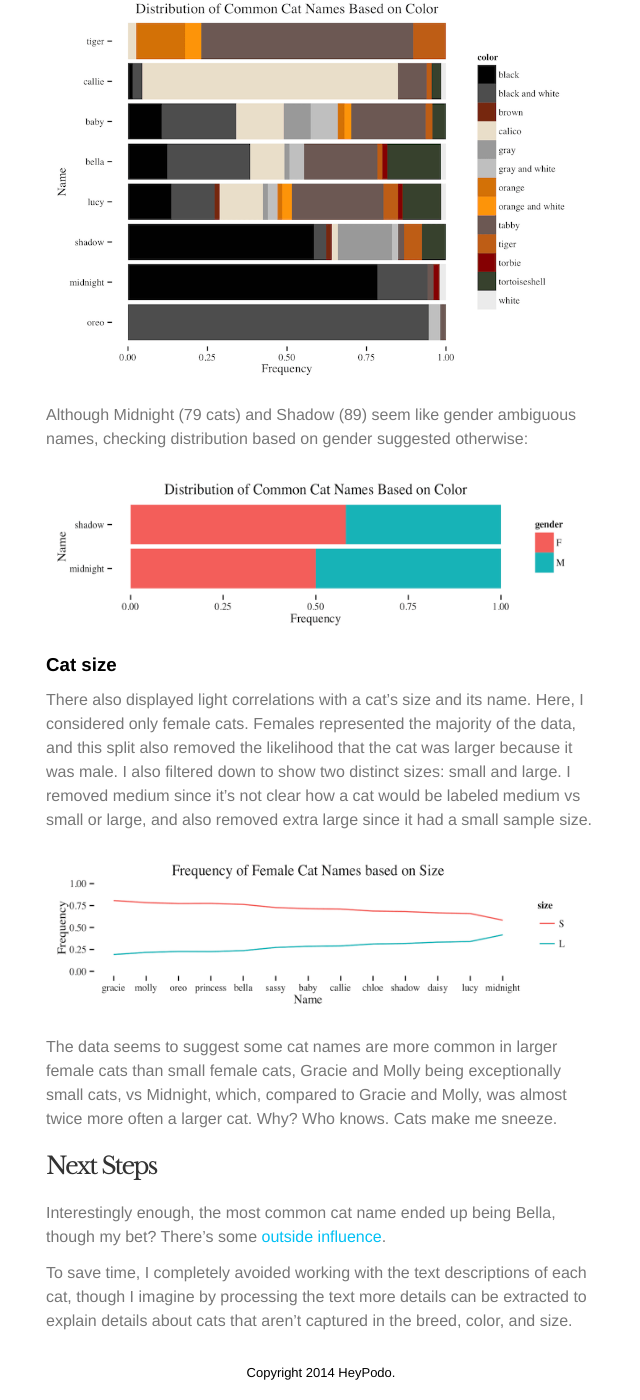
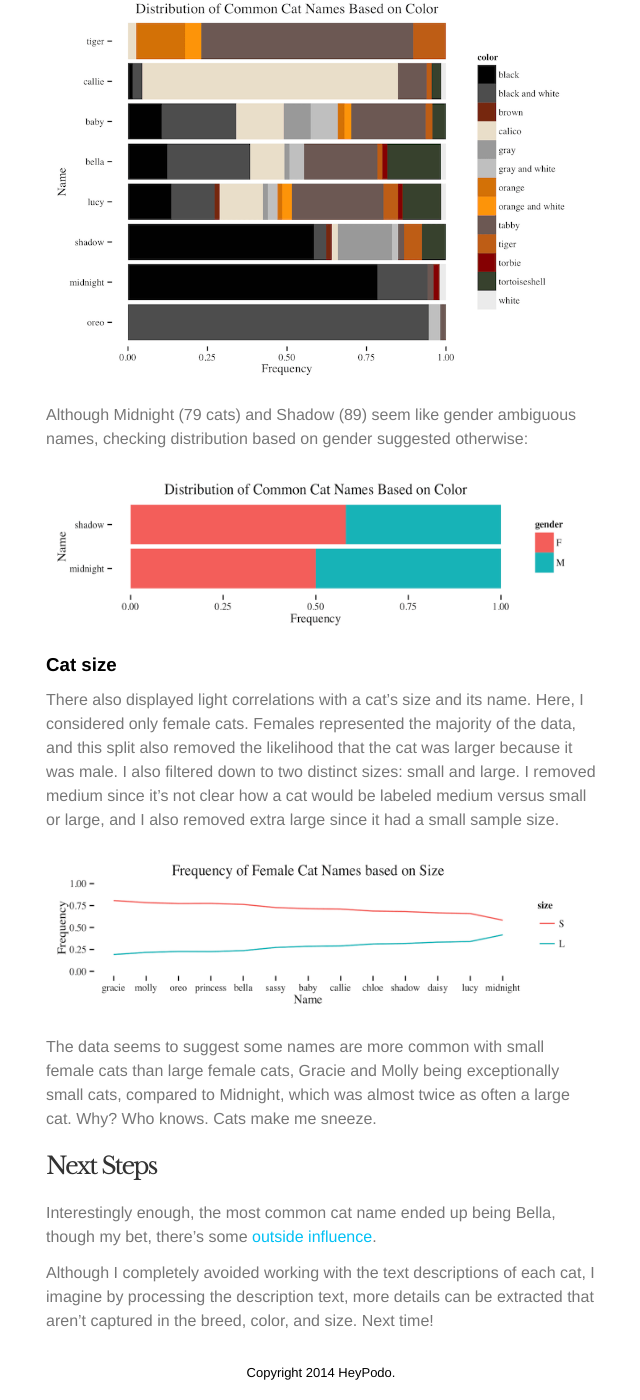
Before and after one commit to podopie/podopie.github.com, a Jekyll site: the page built from _posts/2014-02-01-whats_in_a_cat_name.md, in a window 1280 px wide and 1400 px high, scrolled down 2168 px. Shown: the whole window, without its empty margins (319-959 px from the left). Built offline with Jekyll 4.4.1, drawn with Linux system fonts in a browser that asks for light colours; some of the changed text lies outside the part shown.

Commit message:
spelling errors and grammar

```diff
--- a/_posts/2014-02-01-whats_in_a_cat_name.md
+++ b/_posts/2014-02-01-whats_in_a_cat_name.md
@@ -11,14 +11,14 @@
 
 Data to start with
 ------------------------
-I dug through a few different websites using Google search, ultimately landing on <a href="http://www.petfinder.com">Petfinder</a> for data collection. I liked the search process from a web view, and it was relatively easy to find the json they send through the server. The data scaper used ehutzelman's <a href="https://github.com/ehutzelman/petfinder">petfinder</a> Ruby gem, and it polled Petfinder a couple nights in a row until the project had a decently sized data set–roughly 38,000 unique cats.
+I dug through a few different websites using Google search, ultimately landing on <a href="http://www.petfinder.com">Petfinder</a> for data collection. I liked the web view's search process, which made it relatively easy to find the JSON they send through the server. The data scraper I built used ehutzelman's <a href="https://github.com/ehutzelman/petfinder">petfinder</a> Ruby gem, and it polled Petfinder for a week until the project had a decently sized data set–roughly 38,000 unique cats.
 
-As features, I exposed what I could: db id (to ensure uniqueness), name, gender, breeds, and size.
+As features, I exposed what I could through the API: db id (to ensure uniqueness), name, gender, breeds, and size.
 
 Data munging (or "what I learned about cats")
 ------------------------
 
-As always, it's expected that the majority of work on any data problem will be cleanup. Here, that meant learning a bit about what different cat breeds are, in order to best understand trends in breed and name origin. While some basics were involved (refining all text to lowercase, for example), there certainly required more brute work to produce a clean data set.
+As always, it's expected that the majority of work on any data problem is cleanup. Here, that meant learning about what different cat breeds exist, in order to best understand trends in breed and name origin. While some basics were involved (refining all text to lowercase, for example), there certainly required more brute work to produce a clean data set.
 
 What I ultimately learned: ***most people don't actually know cat breeds***.
 
@@ -29,16 +29,16 @@
 <img class="center" src="/public/images/calico_cat.jpg" width="429" height="322" />
 <label class="center">*Fool, colors ain't a breed!*</label>
 
-While some of these cats had a secondary breed that consisted of a real cat breed, just shy of 9000 cats could no longer be identified by a breed, 23% of the data set.
+While some of these cats had secondary breeds that consisted of the real breed, many were still missing. Just shy of 9000 cats (23% of the dataset) could no longer be identified by a breed.
 
-Finally, I removed name outliers. Since I was mostly interested in how people name cats, I used `ddply` to count cat name frequency and removed names that occured infrequently, leaving 14 names.
+Finally, I removed name outliers. Since I was mostly interested in how people name cats, I used plyr's `ddply` to count cat name frequency and removed names that occurred infrequently, leaving 14 names.
 
 Data findings
 -------------
 To no surprise, if many do not know what their cat's breed is, then it was less likely to expect any correlation in naming. Instead, turning to the cat's color and size, I found some obvious but neat determinators of what a cat's name will be.
 
 ###Cat color
-A cat's color can be very indicative for certain names. Calico cats tend to be named Callie, black and white cats often named Oreo, and black cats hover between Midnight and Shadow. Below, I called to attention some clear preferences to names based on color, where Baby, Bella, and Lucy show what the typical distribution looked like based on color.
+A cat's color can be very indicative for certain names. Calico cats tend to be named Callie, black and white cats often named Oreo, and black cats hover between Midnight and Shadow. Below, I called to attention some clear preferences to names based on color, where Baby, Bella, and Lucy show what the typical color distribution looked like.
 
 <img src="/public/images/cat_colors.png" width="550" height="400" />
 
@@ -47,14 +47,14 @@
 <img src="/public/images/black_cats.png" width="550" height="172" />
 
 ###Cat size
-There also displayed light correlations with a cat's size and its name. Here, I considered only female cats. Females represented the majority of the data, and this split also removed the likelihood that the cat was larger because it was male. I also filtered down to show two distinct sizes: small and large. I removed medium since it's not clear how a cat would be labeled medium vs small or large, and also removed extra large since it had a small sample size.
+There also displayed light correlations with a cat's size and its name. Here, I considered only female cats. Females represented the majority of the data, and this split also removed the likelihood that the cat was larger because it was male. I also filtered down to two distinct sizes: small and large. I removed medium since it's not clear how a cat would be labeled medium versus small or large, and I also removed extra large since it had a small sample size.
 
 <img src="/public/images/cats_size.png" width="550" height="172" />
 
-The data seems to suggest some cat names are more common in larger female cats than small female cats, Gracie and Molly being exceptionally small cats, vs Midnight, which, compared to Gracie and Molly, was almost twice more often a larger cat. Why? Who knows. Cats make me sneeze.
+The data seems to suggest some names are more common with small female cats than large female cats, Gracie and Molly being exceptionally small cats, compared to Midnight, which was almost twice as often a large cat. Why? Who knows. Cats make me sneeze.
 
 Next Steps
 ----------
-Interestingly enough, the most common cat name ended up being Bella, though my bet? There's some <a href="http://en.wikipedia.org/wiki/Twilight_(series)">outside influence</a>.
+Interestingly enough, the most common cat name ended up being Bella, though my bet, there's some <a href="http://en.wikipedia.org/wiki/Twilight_(series)">outside influence</a>.
 
-To save time, I completely avoided working with the text descriptions of each cat, though I imagine by processing the text more details can be extracted to explain details about cats that aren't captured in the breed, color, and size.
+Although I completely avoided working with the text descriptions of each cat, I imagine by processing the description text, more details can be extracted that aren't captured in the breed, color, and size. Next time!
```
